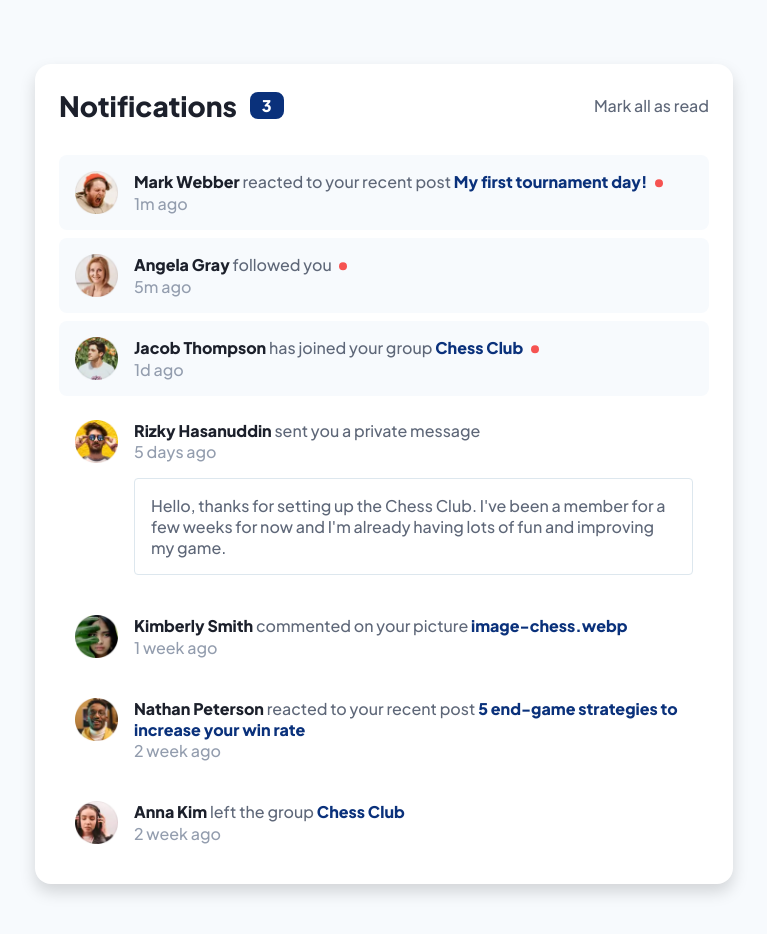
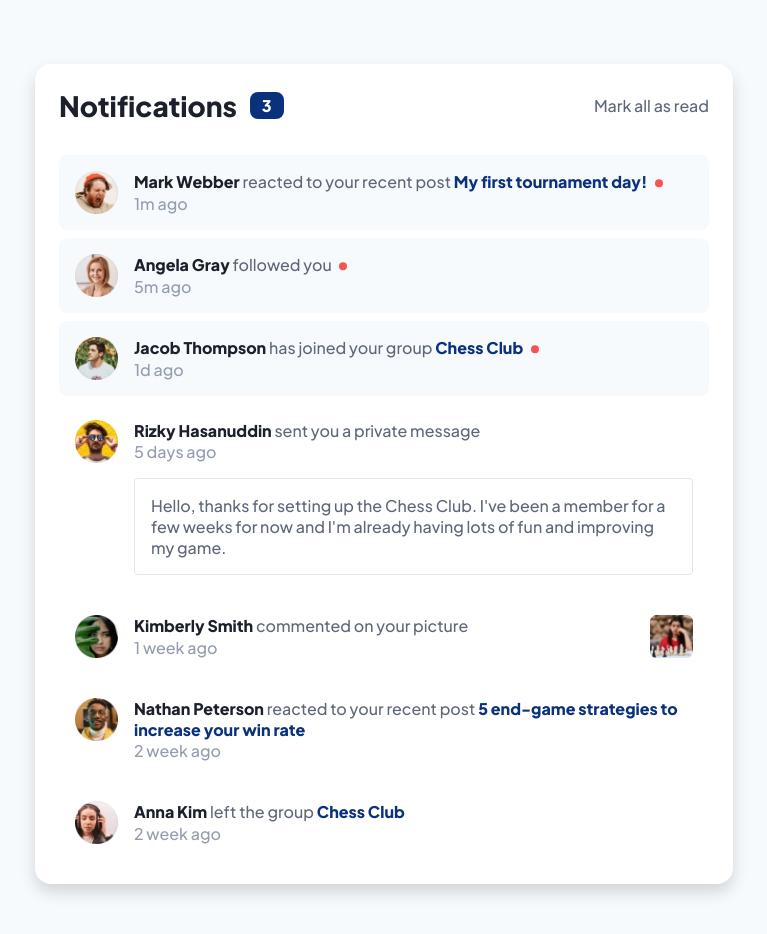
Before and after one commit to RudVlad473/notification-page, a React (Vite) app: page / in a window 1280 px wide. Shown: the top 934 px of the page, without its empty margins (256-1023 px from the left). Built offline with nearby package versions, Linux system fonts and the light colour scheme.

Commit message:
implemented PictureNotification correct display

```diff
--- a/src/components/Notification/Notification.tsx
+++ b/src/components/Notification/Notification.tsx
@@ -3,6 +3,7 @@ import React, { FC } from "react"
 
 import MessageNotification from "../MessageNotification/MessageNotification"
 import { NotificationType } from "../NotificationsList/NotificationsList"
+import PictureNotification from "../PictureNotification/PictureNotification"
 import ReactionNotification from "../ReactionNotification/ReactionNotification"
 
 function getNotificationTypeComponent(
@@ -19,7 +20,7 @@ function getNotificationTypeComponent(
       return <ReactionNotification {...notification} />
     }
     case "commented on your picture": {
-      return <ReactionNotification {...notification} />
+      return <PictureNotification {...notification} />
     }
     case "sent you a private message": {
       return <MessageNotification {...notification} />
--- /dev/null
+++ b/src/components/PictureNotification/PictureNotification.module.scss
@@ -0,0 +1,29 @@
+@use "../ReactionNotification/ReactionNotification.module.scss" as r;
+@use "../../stylesheets/components/" as c;
+
+.notification {
+  @extend r, .notification !optional;
+  grid-template-areas:
+    "avatar details    content"
+    "avatar created-at content";
+  grid-auto-columns: auto auto 1fr;
+  // align-items: end;
+}
+
+.details {
+
+}
+
+.created-at {
+
+}
+
+.content {
+  justify-self: end;
+
+  grid-area: content;
+
+  max-width: c.$avatar-width;
+
+  display: inline-block;
+}
--- /dev/null
+++ b/src/components/PictureNotification/PictureNotification.tsx
@@ -0,0 +1,49 @@
+import classNames from "classnames"
+import { FC } from "react"
+
+import { getPictureByName } from "../../utils/getPictureByName"
+import { NotificationType } from "../NotificationsList/NotificationsList"
+import Middot from "../UI/Middot/Middot"
+import styles from "./PictureNotification.module.scss"
+
+const PictureNotification: FC<NotificationType> = ({
+  author,
+  type,
+  content,
+  createdAt,
+
+  isRead,
+}) => {
+  return (
+    <div
+      className={classNames("notification", styles["notification"], {
+        featured: !isRead,
+      })}>
+      <div className={"avatar"}>
+        <img
+          src={getPictureByName(
+            `avatar-${author.toLowerCase().replace(" ", "-")}`
+          )}
+          alt="avatar"
+        />
+      </div>
+
+      <div className={classNames("details", styles["details"])}>
+        <span className={classNames("author", styles["author"])}>{author}</span>{" "}
+        <span className={"type"}>
+          {type} {!isRead && <Middot />}
+        </span>{" "}
+        <span className={classNames("content", styles["content"])}></span>
+      </div>
+
+      <div className={styles["content"]}>
+        <img src={getPictureByName(content as string)} alt="content" />
+      </div>
+      <span className={classNames("created-at", styles["created-at"])}>
+        {createdAt}
+      </span>
+    </div>
+  )
+}
+
+export default PictureNotification
--- a/src/components/ReactionNotification/ReactionNotification.module.scss
+++ b/src/components/ReactionNotification/ReactionNotification.module.scss
@@ -4,7 +4,7 @@
     "avatar details"
     "avatar created-at";
   justify-content: start;
-  // align-items: end;
+
 
 }
 
--- a/src/data/notifications.json
+++ b/src/data/notifications.json
@@ -30,7 +30,7 @@
   {
     "author": "Kimberly Smith",
     "type": "commented on your picture",
-    "content": "image-chess.webp",
+    "content": "image-chess",
     "createdAt": "1 week ago",
     "isRead": true
   },
```
